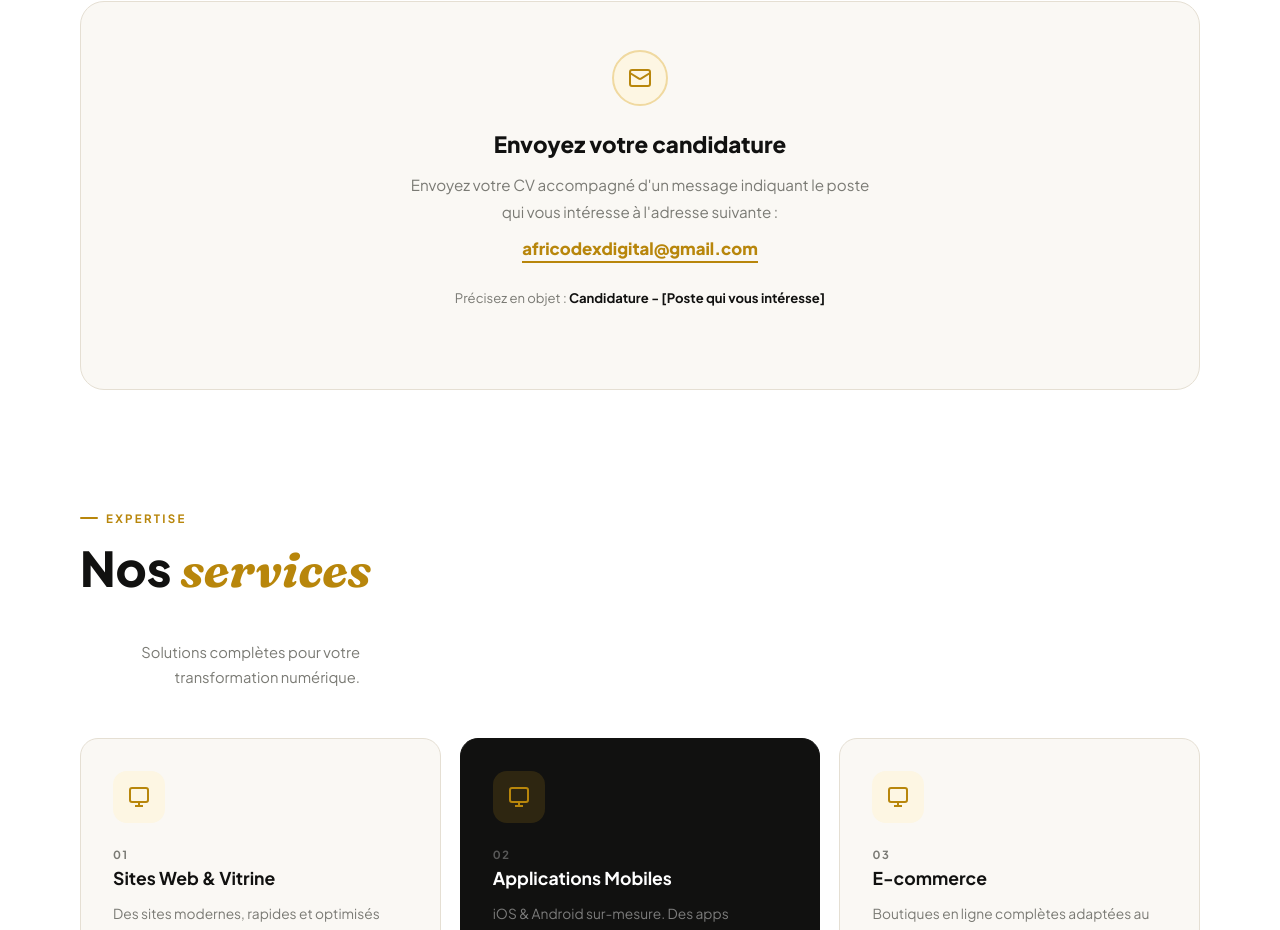
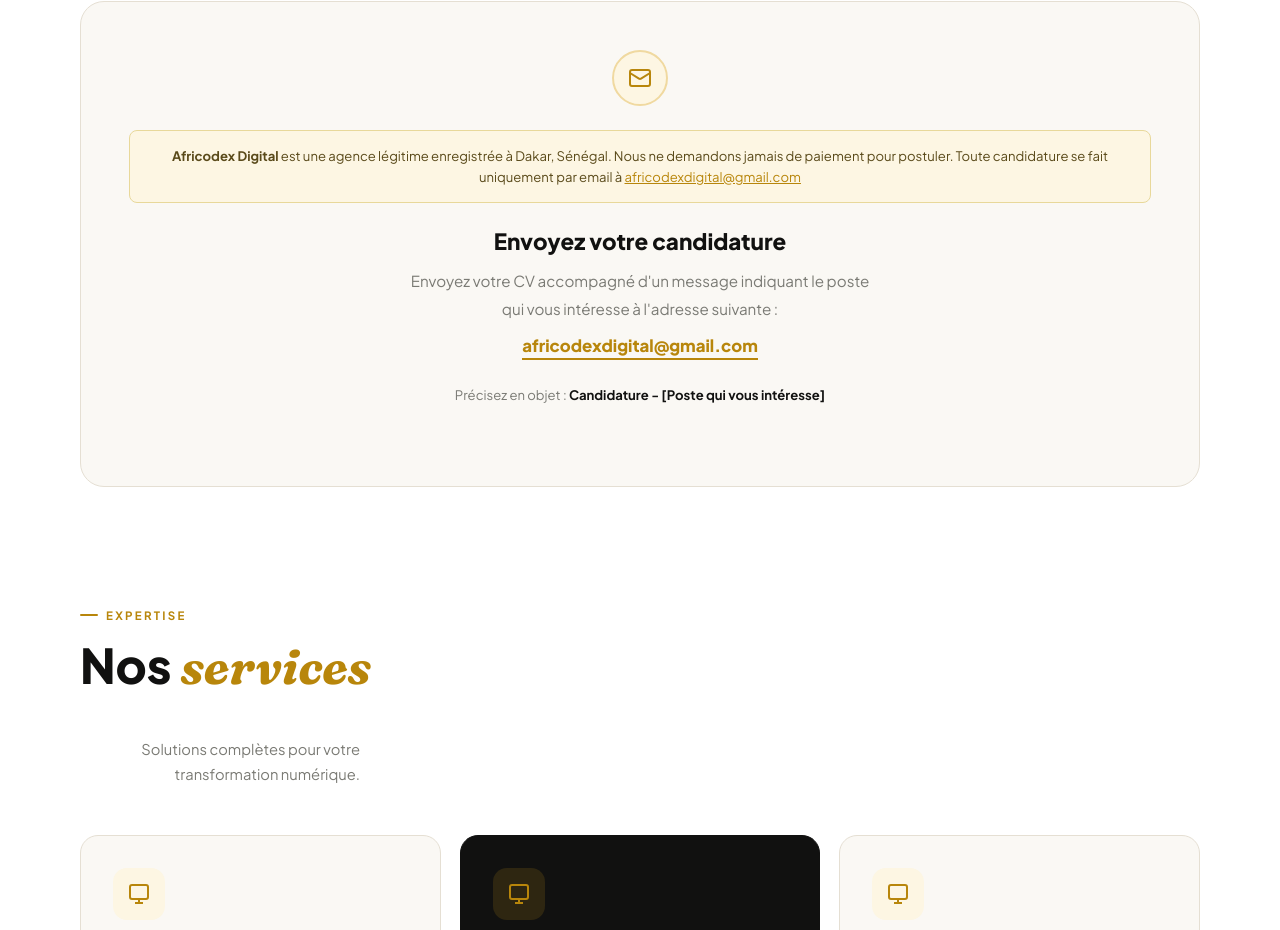
Before and after one commit to Ibnouthiam0110/Africodex_Digital_V1, a React (Vite) app: page / in a window 1280 px wide. Shown: the part 4214-5144 px from the top of the page. Built offline with nearby package versions, Linux system fonts and the light colour scheme.

Commit message:
Rejoignez-nous

```diff
--- a/src/components/RejoignezNous.jsx
+++ b/src/components/RejoignezNous.jsx
@@ -130,7 +130,16 @@
             <path d="m22 7-8.97 5.7a1.94 1.94 0 0 1-2.06 0L2 7"/>
           </svg>
         </div>
-
+        <div style={{ background: "#fdf6e3", border: "1px solid #e8d89a", borderRadius: "8px", padding: "0.9rem 1.1rem", marginBottom: "1.5rem", textAlign: "center" }}>
+  <p style={{ fontSize: "0.82rem", color: "#5a4a1a", lineHeight: 1.6, margin: 0 }}>
+    <strong>Africodex Digital</strong> est une agence légitime enregistrée à Dakar, Sénégal.
+    Nous ne demandons jamais de paiement pour postuler.
+    Toute candidature se fait uniquement par email à{" "}
+    <a href="mailto:africodexdigital@gmail.com" style={{ color: "#b8860b" }}>
+      africodexdigital@gmail.com
+    </a>
+  </p>
+</div>
         <h3 style={{ fontSize: "1.4rem", fontWeight: 800, color: "#111110", marginBottom: "0.8rem" }}>
           Envoyez votre candidature
         </h3>
```
